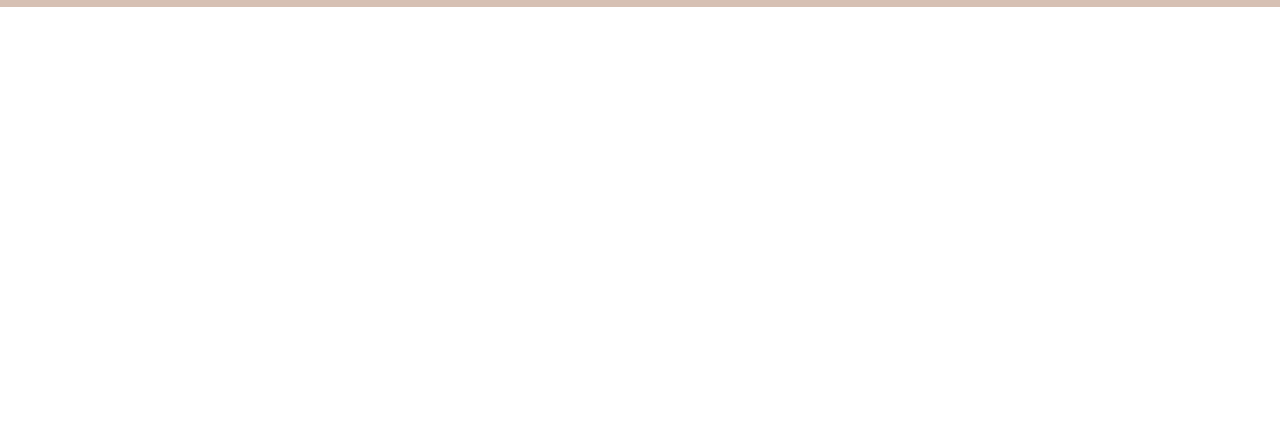
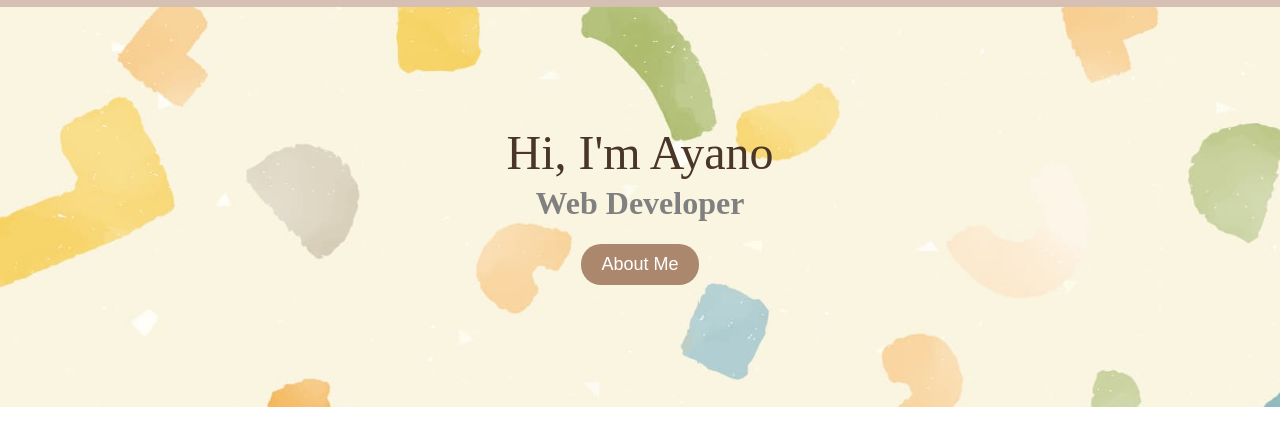
Before and after one commit to Ayano20136819/WenTech-Portfolio, a plain HTML site: page index.html in a window 1280 px wide. Shown: the part 93-538 px from the top of the page. Drawn offline with nearby package versions, Linux system fonts and the light colour scheme.

Commit message:
feat(home_page): add main visual

```diff
--- /dev/null
+++ b/assets/css/home.css
@@ -0,0 +1,27 @@
+#home-visual {
+  background-image: url("/assets/img/background.jpg");
+  background-size: cover;
+  min-height: 400px;
+  display: flex;
+  flex-direction: column;
+  align-items: center;
+  justify-content: center;
+  text-align: center;
+  position: relative;
+}
+
+#home-header p {
+  font-size: 4vh;
+  margin: 10px;
+  color: gray;
+  font-weight: bold;
+}
+
+h2 {
+  margin: 0;
+  font-size: 6vh;
+  color: #493628;
+}
+
+@media only screen and (min-width: 601px) {
+}
--- a/assets/css/style.css
+++ b/assets/css/style.css
@@ -47,6 +47,23 @@ a.icon {
   top: 0;
 }
 
+button {
+  background-color: #ab886d;
+  padding: 10px;
+  font-size: 18px;
+  color: #fff;
+  transition-duration: 0.4s;
+  cursor: pointer;
+  border: none;
+  margin-top: 15px;
+  padding: 10px 20px;
+  border-radius: 20px;
+}
+
+button:hover {
+  background-color: #493628;
+}
+
 @media only screen and (min-width: 601px) {
   a.icon {
     display: none;
--- a/index.html
+++ b/index.html
@@ -5,6 +5,7 @@
     <meta name="viewport" content="width=device-width, initial-scale=1.0" />
     <link rel="stylesheet" href="assets/css/meyer-reset.css" />
     <link rel="stylesheet" href="assets/css/style.css" />
+    <link rel="stylesheet" href="assets/css/home.css" />
     <link
       rel="stylesheet"
       href="https://cdnjs.cloudflare.com/ajax/libs/font-awesome/4.7.0/css/font-awesome.min.css"
@@ -35,6 +36,16 @@
       </a>
     </header>
 
+    <main>
+      <section id="home-visual">
+        <header id="home-header">
+          <h2>Hi, I'm Ayano</h2>
+          <p>Web Developer</p>
+        </header>
+        <button>About Me</button>
+      </section>
+    </main>
+
     <script src="assets/js/script.js"></script>
   </body>
 </html>
```
Also changed, not shown: resume.html (deleted, +0 -1 lines), assets/img/background.jpg (added).
